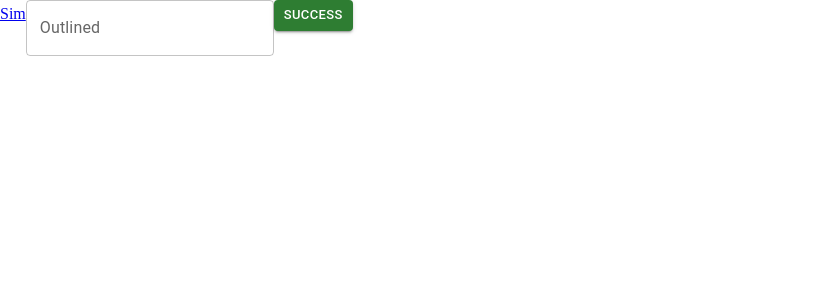
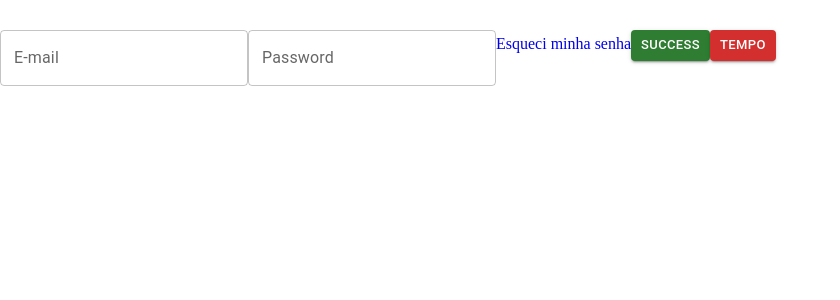
Before and after one commit to EricDagostim/poo, a Next.js app: page / in a window 1280 px wide. Shown: the top 300 px of the page, without its empty margins (0-840 px from the left). Built offline with nearby package versions, Linux system fonts and the light colour scheme.

Commit message:
tampo adicionado

```diff
--- a/src/pages/index.js
+++ b/src/pages/index.js
@@ -1,25 +1,53 @@
 
-import Link from 'next/link'
-import Button from '@mui/material/Button'
-import TextField from '@mui/material/TextField'
-import { Html } from 'next/document'
+import Link from 'next/link';
+import Button from '@mui/material/Button';
+import TextField from '@mui/material/TextField';
+import Head from 'next/head';
+import Container from '@mui/material/Container';
+import Box from '@mui/material/Box';
+import Paper from '@mui/material/Paper';
+import Grid from '@mui/material/Unstable_Grid2';
 
 
 function Home() {
     return(
 
 
-                <div>
+        <>
+
+            <Head>
+                <title>Página de login</title>
+            </Head>
+
+
+
+
+
+        <div class="div-login">
+          <TextField id="outlined-basic" label="E-mail" variant="outlined"/>
+          <TextField id="outlined-password-input" label="Password" variant="outlined" autoComplete="current-password" type="password"/>
+
+
           <Link href='/not-remember-password'>
-                        Sim
+              Esqueci minha senha
           </Link>
 
-                    <TextField id="outlined-basic" label="Outlined" variant="outlined" />
 
           <Button variant="contained" color="success" size="small">
               Success
           </Button>
+
+
+          <Link href='/tempo'>
+                <Button variant="contained" color="error" size="small">
+                Tempo
+                </Button>
+          </Link>
         </div>
+
+
+        </>
+
 
     )
 }
--- a/styles/globals.css
+++ b/styles/globals.css
@@ -2,36 +2,9 @@
     box-sizing: border-box;
     margin: 0;
     padding: 0;
+    text-decoration: none;
 }
 
-.title{
-    font-family:'Segoe UI', Roboto, Oxygen, Ubuntu, Cantarell, 'Open Sans', 'Helvetica Neue', sans-serif, Helvetica, sans-serif;
-    font-weight: 700;
-    font-size: 2rem;
-    color: #ffffff;
+.div-login{
+    margin-top: 30px;
 }
-
-.sub-title{
-    font-family:Arial, Helvetica, sans-serif;
-    font-weight: 400;
-    font-size: 1rem;
-    color: #ffffff;
-}
-
-.panel{
-    background-color: #c7c7c7;
-    padding: 20px 40px;
-    display: flex;
-    flex-direction: column;
-    align-items: center;
-    gap: 5px;
-
-}
-
-.btn-action{
-    padding: 10px 15px;
-    background-color:  #fff;
-    border-radius: 5px;
-    border: none;
-    color: rgb(66, 35, 6);
-}
```
Also changed, not shown: src/pages/tempo.js (added, +28 -0 lines). Lines whose indentation alone changed are shown as unchanged.
